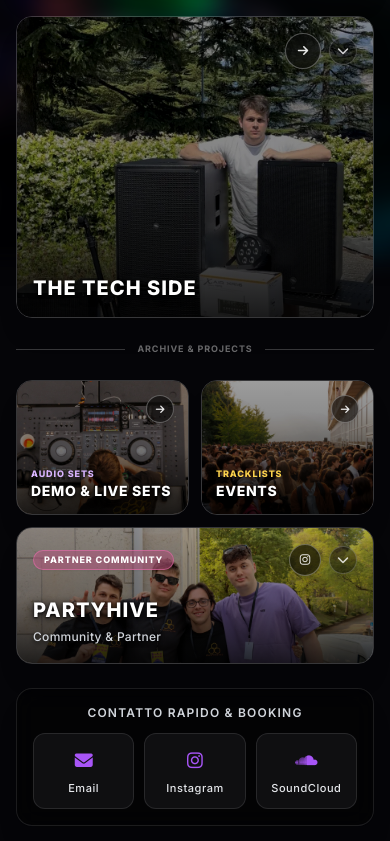
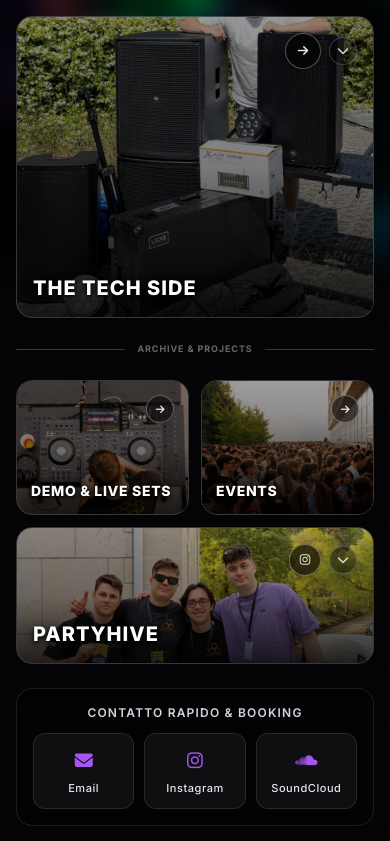
Before and after one commit to LucaPoda/podadj.it, an Astro site: page / in a window 390 px wide. Shown: the part 617-1458 px from the top of the page. Built offline with nearby package versions, Linux system fonts and the light colour scheme; Astro itself is replaced by a stand-in of ours.

Commit message:
style(mobile): remove all badges, labels and subtitles from cards for pure minimalist titles

```diff
--- a/src/components/LinktreeMobile.astro
+++ b/src/components/LinktreeMobile.astro
@@ -248,11 +248,8 @@ const techService = {
         </span>
       </div>
 
-      <!-- Bottom Title -->
-      <div class="relative z-10 flex flex-col">
-        <span class="text-[9px] font-extrabold uppercase tracking-widest text-purple-300 mb-0.5">
-          Audio Sets
-        </span>
+      <!-- Bottom Title: Clean Title ONLY -->
+      <div class="relative z-10">
         <h3 class="text-sm sm:text-base font-extrabold uppercase tracking-wider text-white text-outline leading-tight">
           {t.cards.demoLive.title}
         </h3>
@@ -279,11 +276,8 @@ const techService = {
         </span>
       </div>
 
-      <!-- Bottom Title -->
-      <div class="relative z-10 flex flex-col">
-        <span class="text-[9px] font-extrabold uppercase tracking-widest text-amber-300 mb-0.5">
-          Tracklists
-        </span>
+      <!-- Bottom Title: Clean Title ONLY -->
+      <div class="relative z-10">
         <h3 class="text-sm sm:text-base font-extrabold uppercase tracking-wider text-white text-outline leading-tight">
           {t.cards.events.title}
         </h3>
@@ -312,12 +306,8 @@ const techService = {
       tabindex="0"
       aria-expanded="false"
     >
-      <!-- Top Row: Badge Partner e Azioni -->
-      <div class="flex items-center justify-between w-full">
-        <span class="text-[9px] font-extrabold uppercase tracking-widest px-2.5 py-0.5 rounded-full bg-pink-500/30 border border-pink-400/50 text-white backdrop-blur-md shadow-sm">
-          Partner Community
-        </span>
-
+      <!-- Top Row: Solo Azioni Diretta + Chevron (Nessun badge) -->
+      <div class="flex items-center justify-end w-full">
         <div class="flex items-center gap-2 flex-none">
           <a
             href="https://instagram.com/partyhive_official"
@@ -337,14 +327,11 @@ const techService = {
         </div>
       </div>
 
-      <!-- Bottom Title -->
+      <!-- Bottom: Solo Titolo PARTYHIVE Pulito (Senza etichette o sottotitoli) -->
       <div>
         <h3 class="text-xl sm:text-2xl font-extrabold uppercase tracking-wider text-white text-outline leading-tight">
           {t.cards.partyhive.title}
         </h3>
-        <span class="text-xs text-gray-300 font-medium tracking-wide text-shadow-soft">
-          {t.cards.partyhive.subtitle}
-        </span>
       </div>
     </div>
 
--- a/src/config/imageFraming.ts
+++ b/src/config/imageFraming.ts
@@ -67,7 +67,7 @@ export const cardFramingConfig: Record<string, CardFraming> = {
       imageJpg: '/assets/bg-tech.jpg',
     },
     mobile: {
-      position: 'center 50%', // Inquadratura calibrata per bg-tech-mobile
+      position: 'center 77%', // Inquadratura calibrata per bg-tech-mobile
       zoom: 1.0,
       imageWebp: '/assets/bg-tech-mobile.webp', // Nuova immagine dedicata mobile!
       imageJpg: '/assets/bg-tech-mobile.jpg',
```
